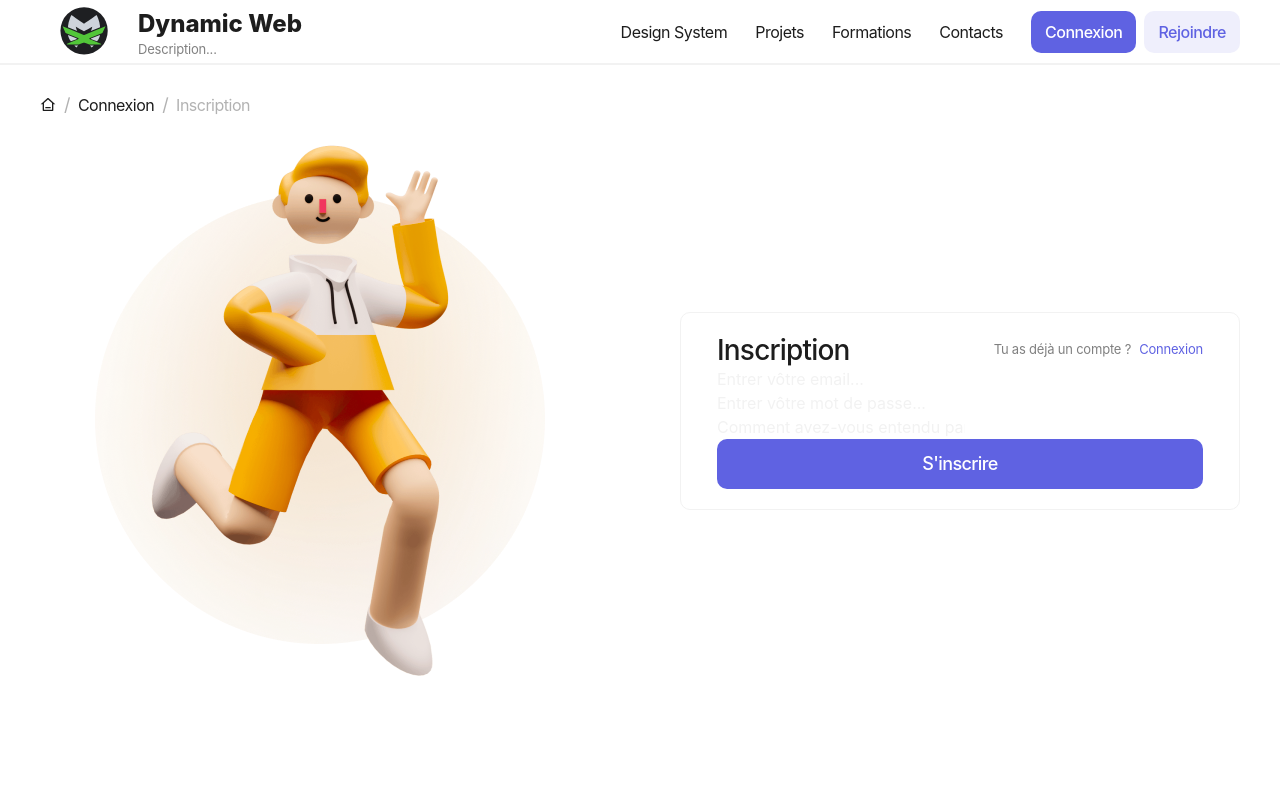
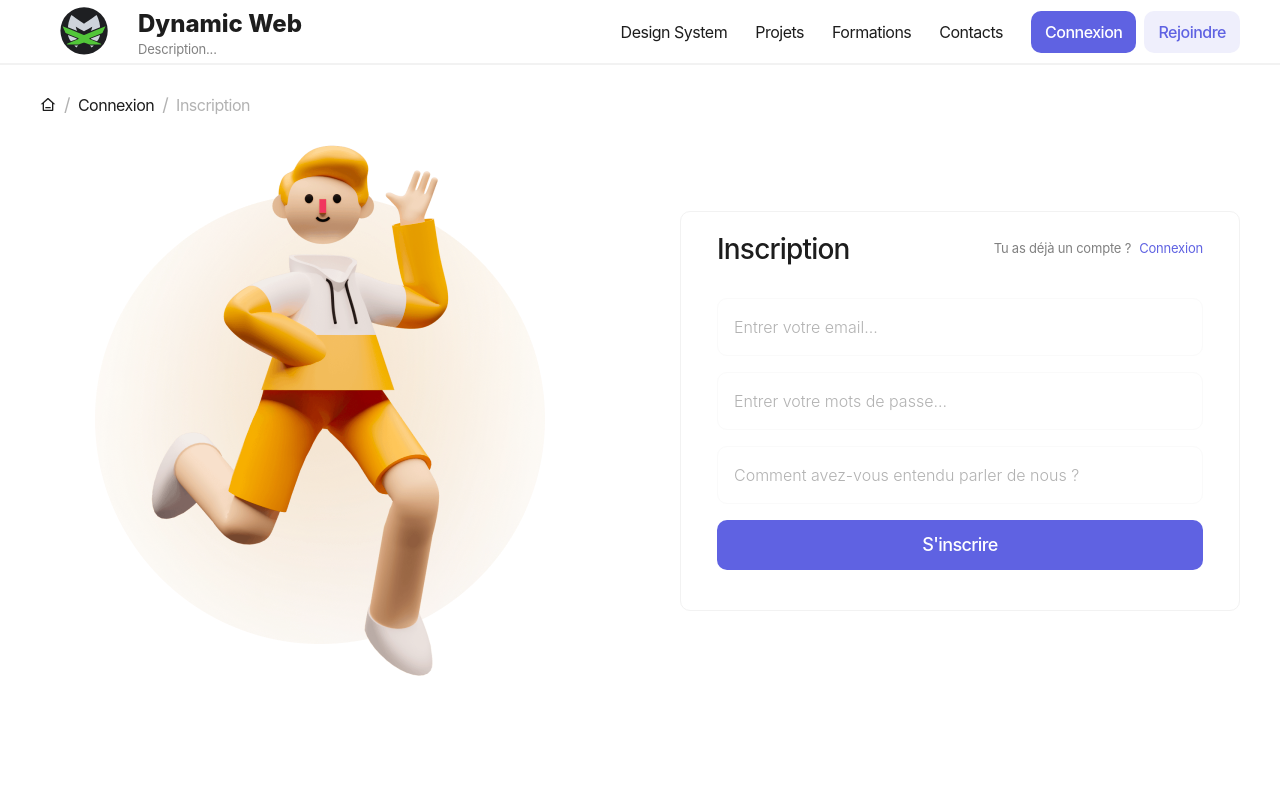
Before and after one commit to RomainDoyen/front-end-dynamic-web, a Next.js app: page /connexion/inscription in a window 1280 px wide. Shown: the top 800 px of the page. Built offline with nearby package versions, Linux system fonts and the light colour scheme.

Commit message:
feat: Input form system design

```diff
--- a/src/types/forms.tsx
+++ b/src/types/forms.tsx
@@ -1,7 +1,7 @@
 export type FormType = {
   form: {
     errors: any;
-    control: any;
+    control?: any;
     register: any;
     isLoading: boolean;
     handleSubmit: any;
--- /dev/null
+++ b/src/ui/design-system/forms/input.tsx
@@ -0,0 +1,58 @@
+import clsx from "clsx";
+import Typography from "../typography/typography";
+
+type InputType = {
+  type?: "email" | "password" | "text";
+  placeholder: string;
+  isLoading: boolean;
+  register: any;
+  isAutoComplete?: boolean;
+  className?: string;
+  errors: any;
+  errorMsg?: string;
+  id: string;
+  required?: boolean;
+}
+
+export default function Input({
+  type = "text",
+  placeholder,
+  isLoading,
+  register,
+  isAutoComplete = false,
+  className,
+  errors,
+  errorMsg = "Tu dois remplir ce champ",
+  id,
+  required = true
+}: InputType) {
+  return (
+    <div className="space-y-2">
+      <input
+        type={type}
+        placeholder={placeholder}
+        disabled={isLoading}
+        {...register(id, { required: {
+            value: required,
+            message: errorMsg
+        }})}
+        autoComplete={isAutoComplete ? "on" : "off"}
+        className={clsx(
+          isLoading ? "cursor-not-allowed" : "cursor-pointer",
+          errors[id] ? "placeholder-alert-danger text-alert-danger" : "placeholder-gray-600",
+          "w-full p-4 font-light border border-gray-300 rounded focus:outline-none focus:ring-1 focus:ring-primary",
+          className
+        )}
+      />
+      {errors[id] && (
+        <Typography
+          variant="caption4"
+          component="div"
+          theme="danger"
+        >
+          {errors[id]?.message}
+        </Typography>
+      )}
+    </div>
+  )
+}
--- a/src/ui/design-system/typography/typography.tsx
+++ b/src/ui/design-system/typography/typography.tsx
@@ -17,7 +17,7 @@ type TypographyProps = {
   | "caption3"
   | "caption4";
   children: React.ReactNode;
-  theme?: "black" | "gray" | "white" | "primary" | "secondary";
+  theme?: "black" | "gray" | "white" | "primary" | "secondary" | "danger" | "success" | "warning";
   weight?: "light" | "regular" | "medium" | "bold";
   className?: string;
   component?: "h1" | "h2" | "h3" | "h4" | "h5" | "p" | "span" | "div";
@@ -93,6 +93,15 @@ export default function typography({
     case "secondary":
       colorStyles = "text-secondary";
       break;
+    case "danger":
+      colorStyles = "text-alert-danger";
+      break;
+    case "success":
+      colorStyles = "text-alert-success";
+      break;
+    case "warning":
+      colorStyles = "text-alert-warning";
+      break;
   }
 
   return (
--- a/src/ui/modules/authentication/register/register.container.tsx
+++ b/src/ui/modules/authentication/register/register.container.tsx
@@ -1,14 +1,14 @@
 import { SubmitHandler, useForm } from "react-hook-form"
 import Registerview from "./register.view"
 import { RegisterFormFieldType } from "@/types/forms"
+import { useState } from "react";
 
 export default function RegisterContainer() {
 
-  const isLoading = false;
+  const [isLoading, setIsLoading] = useState<boolean>(false);
 
   const {
     handleSubmit,
-    control,
     formState: { errors },
     register,
     setError,
@@ -16,11 +16,7 @@ export default function RegisterContainer() {
   } = useForm<RegisterFormFieldType>()
 
   const onSubmit: SubmitHandler<RegisterFormFieldType> = async (formData) => {
-    try {
-      // Call the API
-    } catch (error) {
-      console.log(error)
-    }
+    setIsLoading(true);
   }
 
   return (
@@ -28,10 +24,10 @@ export default function RegisterContainer() {
       <Registerview
         form={{
           errors,
-          control,
           register,
           handleSubmit,
           onSubmit,
+          isLoading,
         }}
       />
     </div>
--- a/src/ui/modules/authentication/register/register.form.tsx
+++ b/src/ui/modules/authentication/register/register.form.tsx
@@ -1,5 +1,6 @@
 import { FormType } from "@/types/forms"
 import Button from "@/ui/design-system/button/button"
+import Input from "@/ui/design-system/forms/input";
 
 type RegisterType = {
   form: FormType
@@ -9,7 +10,6 @@ export default function registerform({ form }: RegisterType) {
 
   const {
     errors,
-    control,
     register,
     isLoading,
     handleSubmit,
@@ -17,36 +17,33 @@ export default function registerform({ form }: RegisterType) {
   } = form;
 
   return (
-    <form onSubmit={handleSubmit(onSubmit)}>
-      <input
+    <form onSubmit={handleSubmit(onSubmit)} className="pt-8 pb-5 space-y-4">
+      <Input
         type="email"
-        placeholder="Entrer vôtre email..."
-        disabled={isLoading}
-        {...register("email", { required: {
-          value: true,
-          message: "Ce champ est requis"
-        }})}
-        autoComplete="off"
+        placeholder="Entrer votre email..."
+        isLoading={isLoading}
+        register={register}
+        errors={errors}
+        id="email"
+        errorMsg="Tu dois remplir ce champ"
       />
-      <input
+      <Input
         type="password"
-        placeholder="Entrer vôtre mot de passe..."
-        disabled={isLoading}
-        {...register("password", { required: {
-          value: true,
-          message: "Ce champ est requis"
-        }})}
-        autoComplete="off"
+        placeholder="Entrer votre mots de passe..."
+        isLoading={isLoading}
+        register={register}
+        errors={errors}
+        id="password"
+        errorMsg="Tu dois remplir ce champ"
       />
-      <input
+      <Input
         type="text"
         placeholder="Comment avez-vous entendu parler de nous ?"
-        disabled={isLoading}
-        {...register("how_did_hear", { required: {
-          value: true,
-          message: "Ce champ est requis"
-        }})}
-        autoComplete="off"
+        isLoading={isLoading}
+        register={register}
+        errors={errors}
+        id="how_did_hear"
+        errorMsg="Tu dois remplir ce champ"
       />
       <Button isLoading={isLoading} type="submit" fullWidth>
         S'inscrire
--- a/tailwind.config.js
+++ b/tailwind.config.js
@@ -34,6 +34,11 @@ module.exports = {
         700: '#808080',
         800: '#333333',
         DEFAULT: '#1D1D1D',
+      },
+      alert: {
+        danger: '#FF4E4E',
+        warning: '#FEB72F',
+        success: '#90DA1A',
       },
     },
     fontSize: {
```
